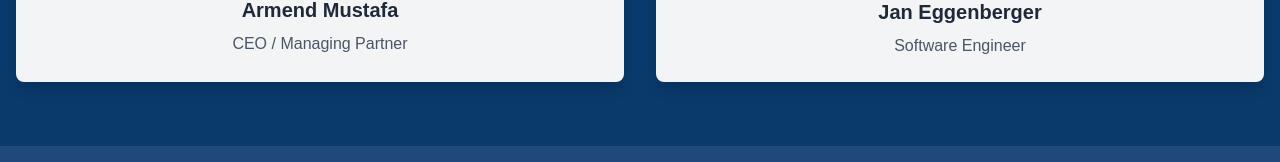
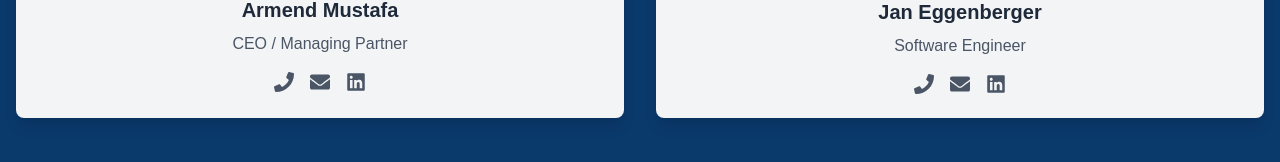
Before and after one commit to LE-NOIR-Web-Entwicklung/CVolutionNextJs, a Next.js app in the folder cvolution/: page / in a window 1280 px wide. Shown: the part 1856-2018 px from the top of the page. Built offline with nearby package versions, Linux system fonts and the light colour scheme.

Commit message:
edit team page

```diff
--- a/cvolution/src/app/page.tsx
+++ b/cvolution/src/app/page.tsx
@@ -2,6 +2,7 @@
 
 import { useState } from "react";
 import Image from "next/image";
+import { FaLinkedin, FaPhone, FaEnvelope } from "react-icons/fa";
 
 export default function Home() {
   const slides = [
@@ -128,11 +129,17 @@ export default function Home() {
                 name: "Armend Mustafa",
                 position: "CEO / Managing Partner",
                 image: "/images/team-1.jpg",
+                phone: "+41764405151",
+                email: "armend@cvolution.ch",
+                linkedin: "https://www.linkedin.com/in/armend-mustafa-123456789/",
               },
               {
                 name: "Jan Eggenberger",
                 position: "Software Engineer",
                 image: "/images/team-2.jpg",
+                phone: "+41764405151",
+                email: "jan@cvolution.ch",
+                linkedin: "https://www.linkedin.com/in/jan-eggenberger-987654321/",
               },
             ].map((member, index) => (
               <div
@@ -150,6 +157,28 @@ export default function Home() {
                   {member.name}
                 </h3>
                 <p className="text-gray-600">{member.position}</p>
+                <div className="flex justify-center mt-4 space-x-4">
+                                  <a
+                                    href={`tel:${member.phone}`}
+                                    className="text-gray-600 hover:text-gray-800"
+                                  >
+                                    <FaPhone size={20} />
+                                  </a>
+                                  <a
+                                    href={`mailto:${member.email}`}
+                                    className="text-gray-600 hover:text-gray-800"
+                                  >
+                                    <FaEnvelope size={20} />
+                                  </a>
+                                  <a
+                                    href={member.linkedin}
+                                    target="_blank"
+                                    rel="noopener noreferrer"
+                                    className="text-gray-600 hover:text-gray-800"
+                                  >
+                                    <FaLinkedin size={20} />
+                                  </a>
+                                </div>
               </div>
             ))}
           </div>
```
Also changed, not shown: cvolution/public/images/team-2.jpg.
